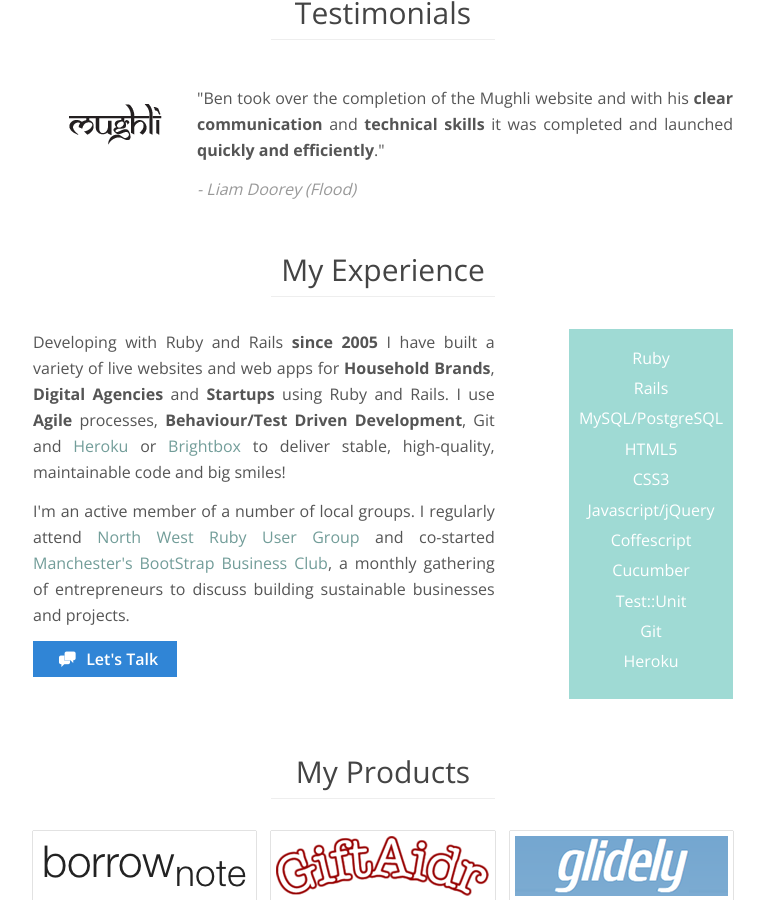
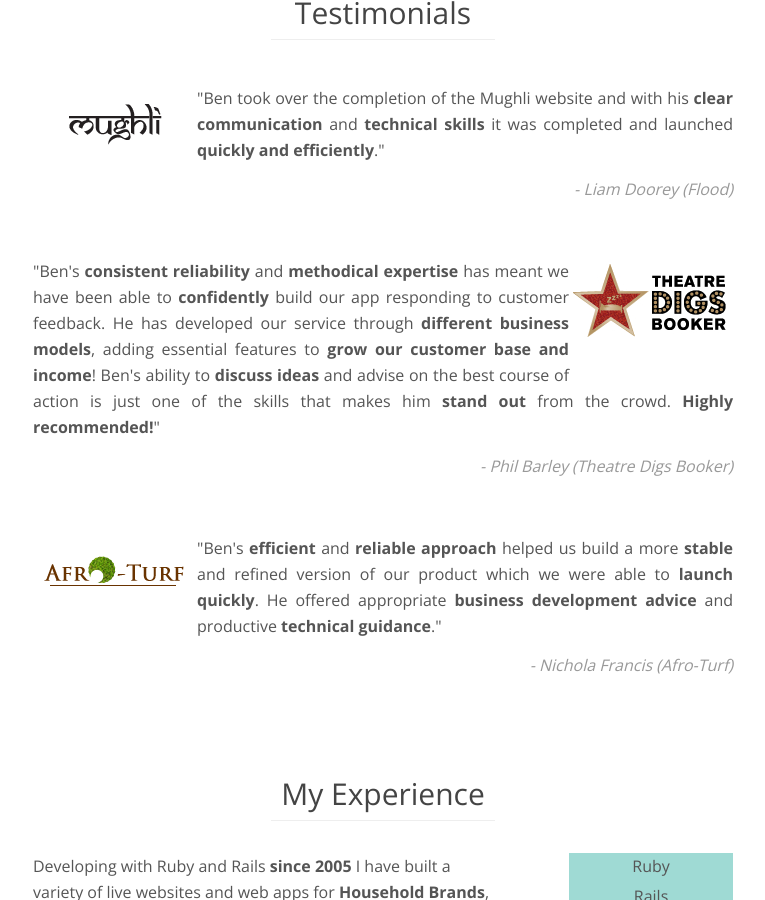
Before and after one commit to bobop/bobop.github.com, a Jekyll site: the page built from index.html, in a window 1280 px wide and 900 px high, scrolled down 814 px. Shown: the whole window, without its empty margins (257-1022 px from the left). Built offline with Jekyll 4.4.1, drawn with Linux system fonts in a browser that asks for light colours; nearby versions of some CDN libraries; Markdown is read by kramdown in place of the engine named in the settings; the list of posts is cut into pages by our own code.

Commit message:
added 2 testimonials

```diff
--- a/index.html
+++ b/index.html
@@ -77,8 +77,26 @@ title: Bobop
           <div class="twelve columns testimonial">
             <p class="float-left"><img src="/img/mughli.png"/><p>
             <p>"Ben took over the completion of the Mughli website and with his <strong>clear communication</strong> and <strong>technical skills</strong> it was completed and launched <strong>quickly and efficiently</strong>."</p>
-            <p class="align-right author">- Liam Doorey (Flood)</p>
+            <p class="float-right author">- Liam Doorey (Flood)</p>
           </div>
+        </div>
+        <div class="row">
+          <div class="twelve columns testimonial">
+            <p class="float-right"><img src="/img/TDB.png"/><p>
+            <p>"Ben's <strong>consistent reliability</strong> and <strong>methodical expertise</strong> has meant we have been able to <strong>confidently</strong> build our app responding to customer feedback. He has developed our service through <strong>different business models</strong>, adding essential features to <strong>grow our customer base and income</strong>! Ben's ability to <strong>discuss ideas</strong> and advise on the best course of action is just one of the skills that makes him <strong>stand out</strong> from the crowd. <strong>Highly recommended!</strong>"</p>
+            <p class="float-right author">- Phil Barley (Theatre Digs Booker)</p>
+          </div>
+        </div>
+        <div class="row">
+          <div class="twelve columns testimonial">
+            <p class="float-left"><img src="/img/afroturf.png"/><p>
+            <p>"Ben's <strong>efficient</strong> and <strong>reliable approach</strong> helped us build a more <strong>stable</strong> and refined version of our product which we were able to <strong>launch quickly</strong>. He offered appropriate <strong>business development advice</strong> and productive <strong>technical guidance</strong>."</p>
+            <p class="float-right author">- Nichola Francis (Afro-Turf)</p>
+          </div>
+        </div>
+
+
+
           <!-- <div class="push_two five columns testimonial">
             <p><img src="/img/TDB.png"/><p>
             <p>"Ben’s consistent reliability and methodical expertise has meant we have been able to confidently build our app responding to customer feedback. Ben has developed our service through different business models, adding essential features to grow our customer base and income!"</p>
```
Also changed, not shown: img/afroturf.png (added), 5 other files.
